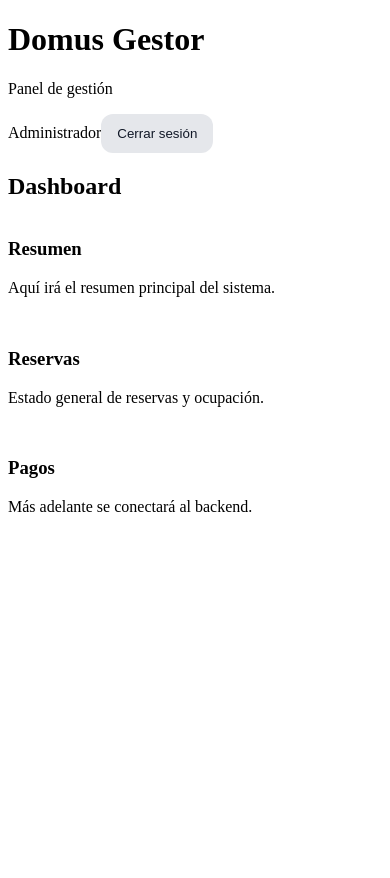
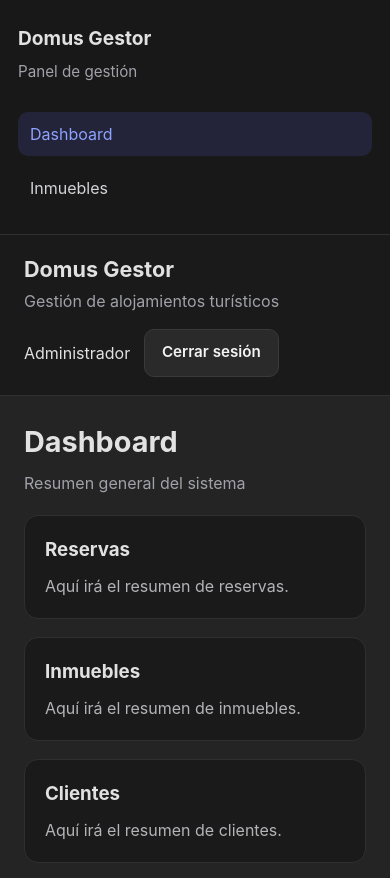
Before and after one commit to 1633307/DomusGestor, a React app in the folder frontend/: page /login in a window 390 px wide. Both pictures are taken after typing "Sample", "Sample123" into the empty fields and a click on the button "Entrar". Shown: the top 878 px of the page. Before the commit the page ends 844 px from the top, so only its background shows below. Built offline with nearby package versions, Linux system fonts and the light colour scheme; the HTML template or start-up script is replaced by a standard one.

Commit message:
front - base pagina inicio

```diff
--- a/frontend/src/app/appLayout.jsx
+++ b/frontend/src/app/appLayout.jsx
@@ -1,6 +1,6 @@
 import { Outlet } from 'react-router-dom';
-import Header from '../components/layout/Header';
-import Sidebar from '../components/layout/Sidebar';
+import Header from '../components/layout/header';
+import Sidebar from '../components/layout/sidebar';
 
 export default function AppLayout() {
   return (
--- a/frontend/src/app/router.jsx
+++ b/frontend/src/app/router.jsx
@@ -1,9 +1,9 @@
 import { Navigate, Route, Routes } from 'react-router-dom';
-import LoginPage from '../features/auth/pages/LoginPage';
-import DashboardPage from '../features/dashboard/pages/DashboardPage';
-import PropertiesPage from '../features/properties/pages/PropertiesPage';
-import AppLayout from './AppLayout';
-import ProtectedRoute from '../components/layout/ProtectedRoute';
+import AppLayout from './appLayout';
+import ProtectedRoute from '../components/layout/protectedRoute';
+import LoginPage from '../features/auth/pages/loginPage';
+import DashboardPage from '../features/dashboard/pages/dashboardPage';
+import PropertiesPage from '../features/properties/pages/propertiesPage';
 
 export default function AppRouter() {
   return (
@@ -20,7 +20,7 @@ export default function AppRouter() {
       >
         <Route index element={<Navigate to="/dashboard" replace />} />
         <Route path="dashboard" element={<DashboardPage />} />
-        <Route path="inmuebles" element={<PropertiesPage />} />
+        <Route path="properties" element={<PropertiesPage />} />
       </Route>
 
       <Route path="*" element={<Navigate to="/login" replace />} />
--- a/frontend/src/components/layout/Header.jsx
+++ b/frontend/src/components/layout/Header.jsx
@@ -1,18 +1,18 @@
 import { useAuth } from '../../features/auth/authContext';
 
 export default function Header() {
-  const { logout, user } = useAuth();
+  const { user, logout } = useAuth();
 
   return (
     <header className="header">
       <div>
         <h1>Domus Gestor</h1>
-        <p>Panel de gestión</p>
+        <p>Gestión de alojamientos turísticos</p>
       </div>
 
       <div className="header-actions">
         <span>{user?.name || 'Usuario'}</span>
-        <button className="btn btn-secondary" onClick={logout}>
+        <button className="secondary-button" onClick={logout}>
           Cerrar sesión
         </button>
       </div>
--- a/frontend/src/components/layout/Sidebar.jsx
+++ b/frontend/src/components/layout/Sidebar.jsx
@@ -3,11 +3,14 @@ import { NavLink } from 'react-router-dom';
 export default function Sidebar() {
   return (
     <aside className="sidebar">
-      <div className="sidebar-brand">DG</div>
+      <div className="sidebar-brand">
+        <h2>Domus Gestor</h2>
+        <p>Panel de gestión</p>
+      </div>
 
       <nav className="sidebar-nav">
         <NavLink to="/dashboard">Dashboard</NavLink>
-        <NavLink to="/inmuebles">Inmuebles</NavLink>
+        <NavLink to="/properties">Inmuebles</NavLink>
       </nav>
     </aside>
   );
--- a/frontend/src/features/auth/components/LoginForm.jsx
+++ b/frontend/src/features/auth/components/LoginForm.jsx
@@ -10,11 +10,15 @@ export default function LoginForm() {
     nip: '',
     password: '',
   });
+
   const [error, setError] = useState('');
 
   const handleChange = (e) => {
     const { name, value } = e.target;
-    setForm((prev) => ({ ...prev, [name]: value }));
+    setForm((prev) => ({
+      ...prev,
+      [name]: value,
+    }));
   };
 
   const handleSubmit = (e) => {
@@ -30,9 +34,7 @@ export default function LoginForm() {
   };
 
   return (
-    <form className="card login-form" onSubmit={handleSubmit}>
-      <h2>Iniciar sesión</h2>
-
+    <form className="login-form" onSubmit={handleSubmit}>
       <label>
         NIP
         <input
@@ -51,13 +53,13 @@ export default function LoginForm() {
           name="password"
           value={form.password}
           onChange={handleChange}
-          placeholder="••••••••"
+          placeholder="Introduce tu contraseña"
         />
       </label>
 
       {error && <p className="error-text">{error}</p>}
 
-      <button type="submit" className="btn">
+      <button type="submit" className="login-button">
         Entrar
       </button>
     </form>
--- a/frontend/src/features/auth/pages/LoginPage.jsx
+++ b/frontend/src/features/auth/pages/LoginPage.jsx
@@ -1,17 +1,18 @@
-import LoginForm from '../components/LoginForm';
+import LoginForm from '../components/loginForm';
 
 export default function LoginPage() {
   return (
     <section className="login-page">
-      <div className="login-hero">
-        <h1>Domus Gestor</h1>
-        <p>
-          Plataforma para la gestión de alojamientos turísticos, reservas,
-          propietarios e inquilinos.
-        </p>
-      </div>
+      <div className="login-box">
+        <div className="login-header">
+          <p className="login-tag">Domus Gestor</p>
+          <h1>Iniciar sesión</h1>
+          <p className="login-subtitle">
+            Accede a la plataforma de gestión de alojamientos turísticos,
+            reservas, propietarios e inquilinos.
+          </p>
+        </div>
 
-      <div className="login-panel">
         <LoginForm />
       </div>
     </section>
--- a/frontend/src/features/dashboard/pages/DashboardPage.jsx
+++ b/frontend/src/features/dashboard/pages/DashboardPage.jsx
@@ -1,19 +1,25 @@
 export default function DashboardPage() {
   return (
     <section>
-      <h2>Dashboard</h2>
-      <div className="grid-cards">
-        <article className="card">
-          <h3>Resumen</h3>
-          <p>Aquí irá el resumen principal del sistema.</p>
+      <div className="page-title">
+        <h2>Dashboard</h2>
+        <p>Resumen general del sistema</p>
+      </div>
+
+      <div className="dashboard-grid">
+        <article className="dashboard-card">
+          <h3>Reservas</h3>
+          <p>Aquí irá el resumen de reservas.</p>
         </article>
-        <article className="card">
-          <h3>Reservas</h3>
-          <p>Estado general de reservas y ocupación.</p>
+
+        <article className="dashboard-card">
+          <h3>Inmuebles</h3>
+          <p>Aquí irá el resumen de inmuebles.</p>
         </article>
-        <article className="card">
-          <h3>Pagos</h3>
-          <p>Más adelante se conectará al backend.</p>
+
+        <article className="dashboard-card">
+          <h3>Clientes</h3>
+          <p>Aquí irá el resumen de clientes.</p>
         </article>
       </div>
     </section>
--- a/frontend/src/styles/global.css
+++ b/frontend/src/styles/global.css
@@ -1,4 +1,97 @@
 :root {
+  font-family: Inter, system-ui, Avenir, Helvetica, Arial, sans-serif;
+  line-height: 1.5;
+  font-weight: 400;
+
+  color: rgba(255, 255, 255, 0.87);
+  background-color: #242424;
+
+  font-synthesis: none;
+  text-rendering: optimizeLegibility;
+  -webkit-font-smoothing: antialiased;
+  -moz-osx-font-smoothing: grayscale;
+
+  --bg: #242424;
+  --surface: #1a1a1a;
+  --surface-2: #2a2a2a;
+  --text: rgba(255, 255, 255, 0.87);
+  --muted: #b3b3b3;
+  --border: #3a3a3a;
+  --primary: #646cff;
+  --primary-hover: #535bf2;
+  --danger: #ff6b6b;
+}
+
+* {
+  box-sizing: border-box;
+}
+
+html,
+body,
+#root {
+  margin: 0;
+  min-height: 100%;
+}
+
+body {
+  min-width: 320px;
+  min-height: 100vh;
+  background-color: var(--bg);
+  color: var(--text);
+}
+
+a {
+  color: var(--primary);
+  text-decoration: none;
+}
+
+button,
+input {
+  font: inherit;
+}
+
+.login-page {
+  min-height: 100vh;
+  display: grid;
+  place-items: center;
+  padding: 24px;
+}
+
+.login-box {
+  width: 100%;
+  max-width: 440px;
+  background: var(--surface);
+  border: 1px solid var(--border);
+  border-radius: 16px;
+  padding: 32px;
+  box-shadow: 0 10px 30px rgba(0, 0, 0, 0.25);
+}
+
+.login-header {
+  margin-bottom: 24px;
+}
+
+.login-tag {
+  margin: 0 0 8px;
+  color: var(--primary);
+  font-size: 0.95rem;
+  font-weight: 600;
+}
+
+.login-header h1 {
+  margin: 0 0 12px;
+  font-size: 2rem;
+  line-height: 1.1;
+}
+
+.login-subtitle {
+  margin: 0;
+  color: var(--muted);
+}
+
+.login-form {
+  display: flex;
+  flex-direction: column;
   gap: 16px;
 }
 
@@ -6,43 +99,139 @@
   display: flex;
   flex-direction: column;
   gap: 8px;
-  font-weight: 600;
+  font-weight: 500;
 }
 
 .login-form input {
-  padding: 12px 14px;
-  border-radius: 10px;
+  border-radius: 8px;
   border: 1px solid var(--border);
+  padding: 0.8em 1em;
+  background: var(--surface-2);
+  color: var(--text);
+  outline: none;
 }
 
-.btn {
-  background: var(--primary);
-  color: white;
-  border: none;
-  border-radius: 12px;
-  padding: 12px 16px;
-  cursor: pointer;
+.login-form input:focus {
+  border-color: var(--primary);
 }
 
-.btn:hover {
-  background: var(--primary-dark);
+.login-button {
+  border-radius: 8px;
+  border: 1px solid transparent;
+  padding: 0.8em 1.2em;
+  font-size: 1em;
+  font-weight: 500;
+  background-color: var(--primary);
+  color: white;
+  cursor: pointer;
+  transition: background-color 0.2s ease;
 }
 
-.btn-secondary {
-  background: #e5e7eb;
-  color: #111827;
+.login-button:hover {
+  background-color: var(--primary-hover);
 }
 
 .error-text {
+  margin: 0;
   color: var(--danger);
   font-size: 0.95rem;
 }
 
-.grid-cards {
+.app-shell {
   display: grid;
-  grid-template-columns: repeat(auto-fit, minmax(240px, 1fr));
+  grid-template-columns: 260px 1fr;
+  min-height: 100vh;
+}
+
+.app-main {
+  display: flex;
+  flex-direction: column;
+  min-width: 0;
+}
+
+.sidebar {
+  background: #181818;
+  border-right: 1px solid #2f2f2f;
+  padding: 24px 18px;
+}
+
+.sidebar-brand h2 {
+  margin: 0;
+  font-size: 1.2rem;
+}
+
+.sidebar-brand p {
+  margin: 8px 0 0;
+  color: #a1a1aa;
+  font-size: 0.95rem;
+}
+
+.sidebar-nav {
+  display: flex;
+  flex-direction: column;
+  gap: 10px;
+  margin-top: 28px;
+}
+
+.sidebar-nav a {
+  color: #d4d4d8;
+  text-decoration: none;
+  padding: 10px 12px;
+  border-radius: 10px;
+  transition: background-color 0.2s ease, color 0.2s ease;
+}
+
+.sidebar-nav a:hover {
+  background: #232323;
+}
+
+.sidebar-nav a.active {
+  background: rgba(100, 108, 255, 0.15);
+  color: #8ea2ff;
+}
+
+.header {
+  display: flex;
+  justify-content: space-between;
+  align-items: center;
   gap: 16px;
-  margin-top: 16px;
+  padding: 18px 24px;
+  border-bottom: 1px solid #2f2f2f;
+  background: #1a1a1a;
+}
+
+.header h1 {
+  margin: 0;
+  font-size: 1.35rem;
+}
+
+.header p {
+  margin: 4px 0 0;
+  color: #a1a1aa;
+}
+
+.header-actions {
+  display: flex;
+  align-items: center;
+  gap: 14px;
+}
+
+.page-content {
+  padding: 24px;
+}
+
+.page-title {
+  margin-bottom: 20px;
+}
+
+.page-title h2 {
+  margin: 0;
+  font-size: 1.8rem;
+}
+
+.page-title p {
+  margin: 8px 0 0;
+  color: #a1a1aa;
 }
 
 .page-title-row {
@@ -52,14 +241,66 @@
   gap: 16px;
 }
 
-.badge {
+.dashboard-grid {
+  display: grid;
+  grid-template-columns: repeat(auto-fit, minmax(220px, 1fr));
+  gap: 18px;
+}
+
+.dashboard-card {
+  background: #1a1a1a;
+  border: 1px solid #2f2f2f;
+  border-radius: 14px;
+  padding: 20px;
+}
+
+.dashboard-card h3 {
+  margin-top: 0;
+  margin-bottom: 10px;
+}
+
+.dashboard-card p {
+  margin: 0;
+  color: #b4b4b8;
+}
+
+.primary-button,
+.secondary-button {
+  border-radius: 10px;
+  border: 1px solid transparent;
+  padding: 0.75em 1.1em;
+  font-size: 0.95rem;
+  font-weight: 600;
+  cursor: pointer;
+}
+
+.primary-button {
+  background-color: #646cff;
+  color: white;
+}
+
+.primary-button:hover {
+  background-color: #535bf2;
+}
+
+.secondary-button {
+  background: #2a2a2a;
+  color: #f4f4f5;
+  border-color: #3a3a3a;
+}
+
+.secondary-button:hover {
+  background: #343434;
+}
+
+.status-badge {
   display: inline-block;
-  margin-top: 10px;
+  margin-top: 12px;
   padding: 6px 10px;
   border-radius: 999px;
-  background: #dbeafe;
-  color: #1d4ed8;
-  font-size: 0.875rem;
+  background: rgba(100, 108, 255, 0.12);
+  color: #96a7ff;
+  font-size: 0.85rem;
   font-weight: 600;
 }
 
@@ -69,14 +310,17 @@
   }
 
   .sidebar {
-    display: none;
+    border-right: none;
+    border-bottom: 1px solid #2f2f2f;
   }
 
-  .login-page {
-    grid-template-columns: 1fr;
+  .header {
+    flex-direction: column;
+    align-items: flex-start;
   }
 
-  .login-hero {
-    padding: 40px 24px;
+  .page-title-row {
+    flex-direction: column;
+    align-items: flex-start;
   }
 }
```
Also changed, not shown: frontend/src/features/properties/pages/PropertiesPage.jsx (+16 -10 lines).
